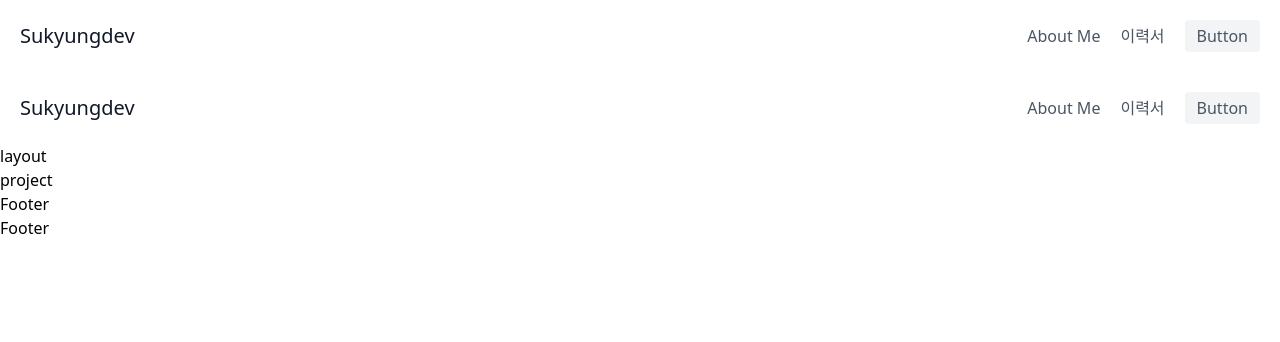
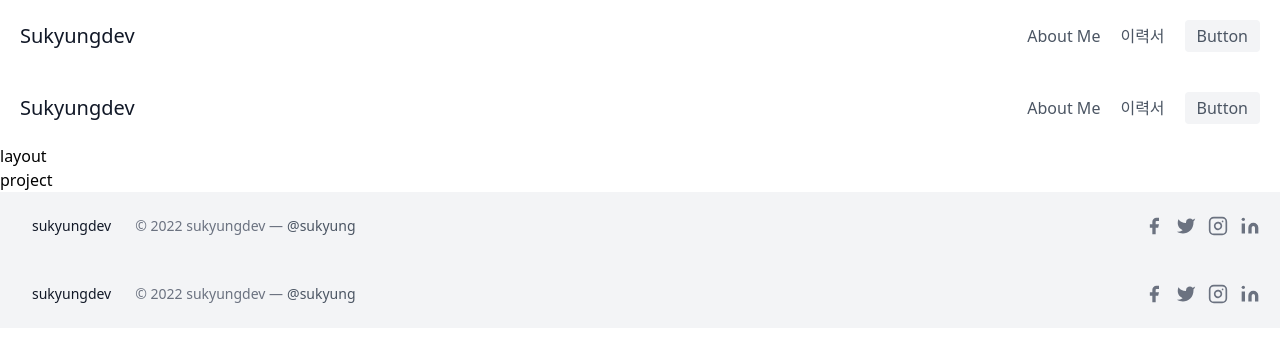
Before and after one commit to sukyungdev/portfolio, a Next.js app: page /project in a window 1280 px wide. Shown: the top 342 px of the page. Built offline with nearby package versions, Linux system fonts and the light colour scheme.

Commit message:
Design : Footer

```diff
--- a/components/Footer.tsx
+++ b/components/Footer.tsx
@@ -1,3 +1,83 @@
 export default function Footer() {
-  return <div>Footer</div>;
+  return (
+    <>
+      <footer className="text-gray-600 body-font">
+        <div className="bg-gray-100">
+          <div className="container px-5 py-6 mx-auto flex items-center sm:flex-row flex-col">
+            <a className="flex title-font font-medium items-center md:justify-start justify-center text-gray-900">
+              <span className="ml-3 text-sm">sukyungdev</span>
+            </a>
+            <p className="text-sm text-gray-500 sm:ml-6 sm:mt-0 mt-4">
+              © 2022 sukyungdev —
+              <a
+                href="https://twitter.com/knyttneve"
+                rel="noopener noreferrer"
+                className="text-gray-600 ml-1"
+                target="_blank"
+              >
+                @sukyung
+              </a>
+            </p>
+            <span className="inline-flex sm:ml-auto sm:mt-0 mt-4 justify-center sm:justify-start">
+              <a className="text-gray-500">
+                <svg
+                  fill="currentColor"
+                  stroke-linecap="round"
+                  stroke-linejoin="round"
+                  stroke-width="2"
+                  className="w-5 h-5"
+                  viewBox="0 0 24 24"
+                >
+                  <path d="M18 2h-3a5 5 0 00-5 5v3H7v4h3v8h4v-8h3l1-4h-4V7a1 1 0 011-1h3z"></path>
+                </svg>
+              </a>
+              <a className="ml-3 text-gray-500">
+                <svg
+                  fill="currentColor"
+                  stroke-linecap="round"
+                  stroke-linejoin="round"
+                  stroke-width="2"
+                  className="w-5 h-5"
+                  viewBox="0 0 24 24"
+                >
+                  <path d="M23 3a10.9 10.9 0 01-3.14 1.53 4.48 4.48 0 00-7.86 3v1A10.66 10.66 0 013 4s-4 9 5 13a11.64 11.64 0 01-7 2c9 5 20 0 20-11.5a4.5 4.5 0 00-.08-.83A7.72 7.72 0 0023 3z"></path>
+                </svg>
+              </a>
+              <a className="ml-3 text-gray-500">
+                <svg
+                  fill="none"
+                  stroke="currentColor"
+                  stroke-linecap="round"
+                  stroke-linejoin="round"
+                  stroke-width="2"
+                  className="w-5 h-5"
+                  viewBox="0 0 24 24"
+                >
+                  <rect width="20" height="20" x="2" y="2" rx="5" ry="5"></rect>
+                  <path d="M16 11.37A4 4 0 1112.63 8 4 4 0 0116 11.37zm1.5-4.87h.01"></path>
+                </svg>
+              </a>
+              <a className="ml-3 text-gray-500">
+                <svg
+                  fill="currentColor"
+                  stroke="currentColor"
+                  stroke-linecap="round"
+                  stroke-linejoin="round"
+                  stroke-width="0"
+                  className="w-5 h-5"
+                  viewBox="0 0 24 24"
+                >
+                  <path
+                    stroke="none"
+                    d="M16 8a6 6 0 016 6v7h-4v-7a2 2 0 00-2-2 2 2 0 00-2 2v7h-4v-7a6 6 0 016-6zM2 9h4v12H2z"
+                  ></path>
+                  <circle cx="4" cy="4" r="2" stroke="none"></circle>
+                </svg>
+              </a>
+            </span>
+          </div>
+        </div>
+      </footer>
+    </>
+  );
 }
```
